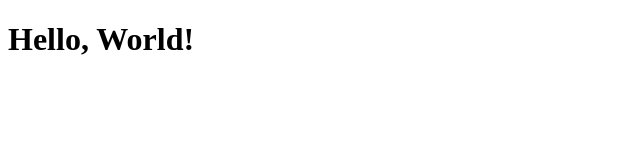
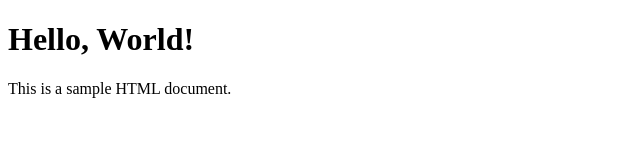
Before and after one commit to feigit3790/branches-merge, a plain HTML site: page index.html in a window 1280 px wide. Shown: the whole page, without its empty margins (0-640 px from the left). Drawn offline with Linux system fonts and the light colour scheme.

Commit message:
add p to html

```diff
--- a/index.html
+++ b/index.html
@@ -7,5 +7,6 @@
 </head>
 <body>
     <h1>Hello, World!</h1>
+    <p>This is a sample HTML document.</p>
 </body>
 </html>
```
